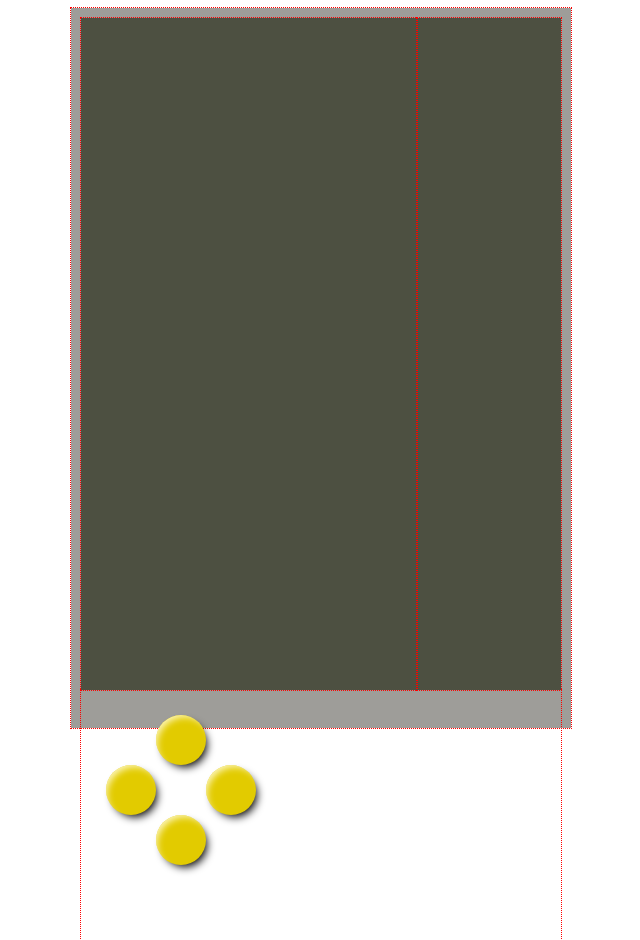
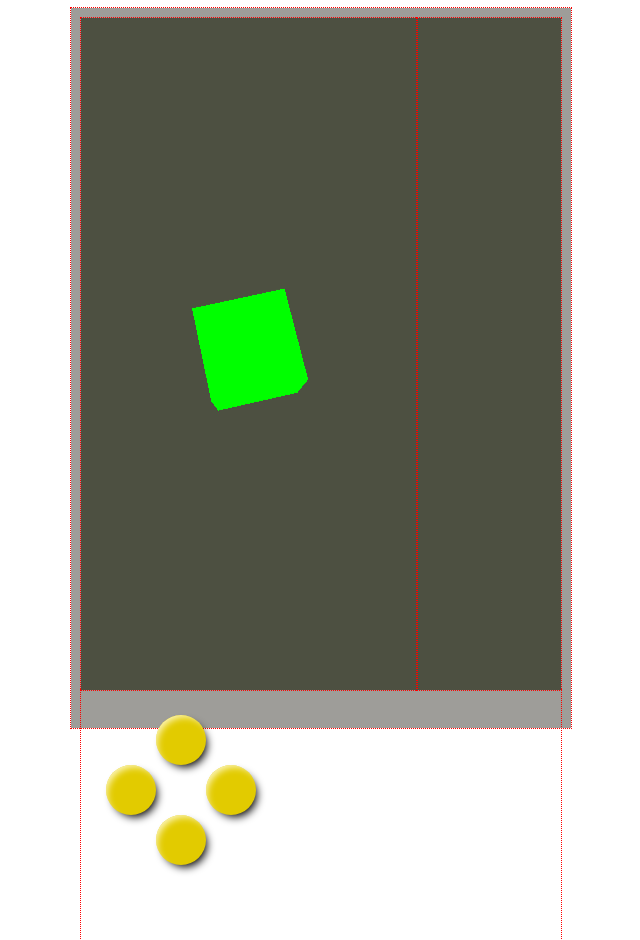
Before and after one commit to Jamshoot66/race, a website built with webpack: page public/index.html in a window 1280 px wide. Shown: the whole page, without its empty margins (319-959 px from the left). Built offline with nearby package versions, Linux system fonts and the light colour scheme.

Commit message:
add webgl mvp renderer

```diff
--- a/public/index.html
+++ b/public/index.html
@@ -6,12 +6,15 @@
 				content="width=device-width, user-scalable=no, initial-scale=1.0, maximum-scale=1.0, minimum-scale=1.0">
 	<meta http-equiv="X-UA-Compatible" content="ie=edge">
 	<title>Race</title>
+	<script src="https://threejs.org/build/three.js" defer></script>
 </head>
 <body>
 	<main class="main-container">
 		<div class="screen-ratio-provider">
 			<div class="screen">
-				<canvas class="screen__canvas" id="screen-render-target"></canvas>
+				<div class="screen__canvas" id="screen-render-container">
+					<canvas id="screen-render-target"></canvas>
+				</div>
 				<div class="screen__info"></div>
 			</div>
 		</div>
--- /dev/null
+++ b/src/game-core.js
@@ -0,0 +1,45 @@
+class GameCore {
+  constructor(props) {
+    const { containerId } = props;
+    this.maxFPS = 60;
+    const THREE = window.THREE;
+    const renderContainer = document.getElementById(containerId);
+    const renderTarget = document.querySelector(`#${containerId} > canvas`);
+
+    this.scene = new THREE.Scene();
+    this.camera = new THREE.PerspectiveCamera(75, 1 / 2, 0.1, 100);
+
+    this.renderer = new THREE.WebGLRenderer({
+      canvas: renderTarget,
+    });
+
+    this.renderer.setSize(
+      renderContainer.clientWidth,
+      renderContainer.clientHeight
+    );
+    this.renderer.setClearColor('#4D5041');
+
+    const geometry = new THREE.BoxGeometry(1, 1, 1);
+    const material = new THREE.MeshBasicMaterial({ color: 0x00ff00 });
+    this.cube = new THREE.Mesh(geometry, material);
+    this.scene.add(this.cube);
+
+    this.camera.position.z = 5;
+
+    this.render();
+  }
+
+  render = () => {
+    const startTime = Date.now();
+    const { renderer } = this;
+    this.cube.rotation.x += 0.01;
+    this.cube.rotation.y += 0.01;
+
+    renderer.render(this.scene, this.camera);
+    const elapsedTime = Date.now() - startTime;
+    const nextRenderDelay = Math.max(1000 / this.maxFPS - elapsedTime, 0);
+    setTimeout(() => requestAnimationFrame(this.render), nextRenderDelay);
+  };
+}
+
+export default GameCore;
--- a/src/index.js
+++ b/src/index.js
@@ -1,3 +1,9 @@
 import './scss/index.scss';
+import Core from './game-core.js';
 
+window.addEventListener('load', () => {
+  const core = new Core({
+    containerId: 'screen-render-container',
+  });
+});
 console.log('initial');
```
